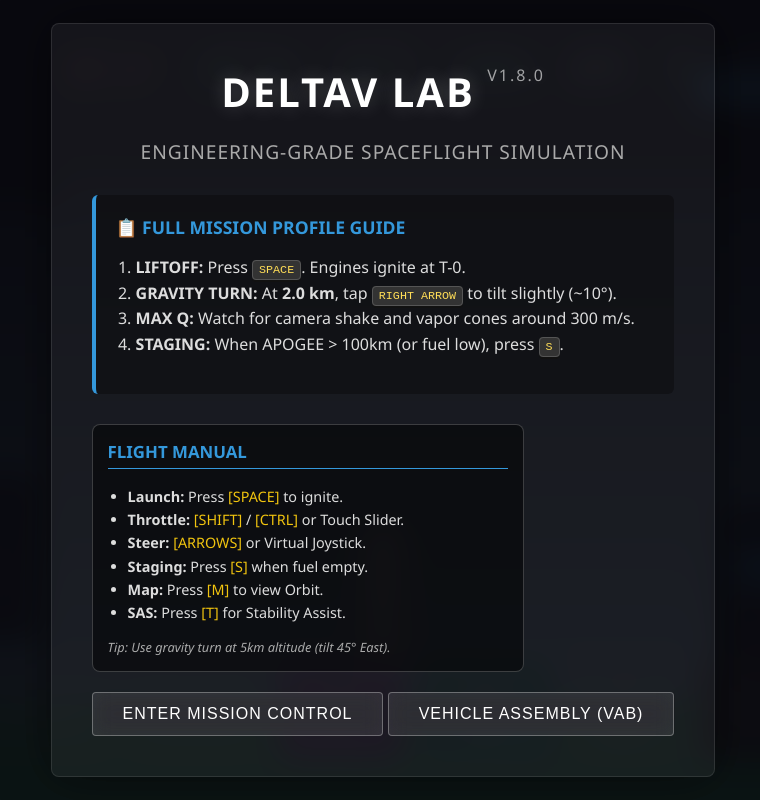
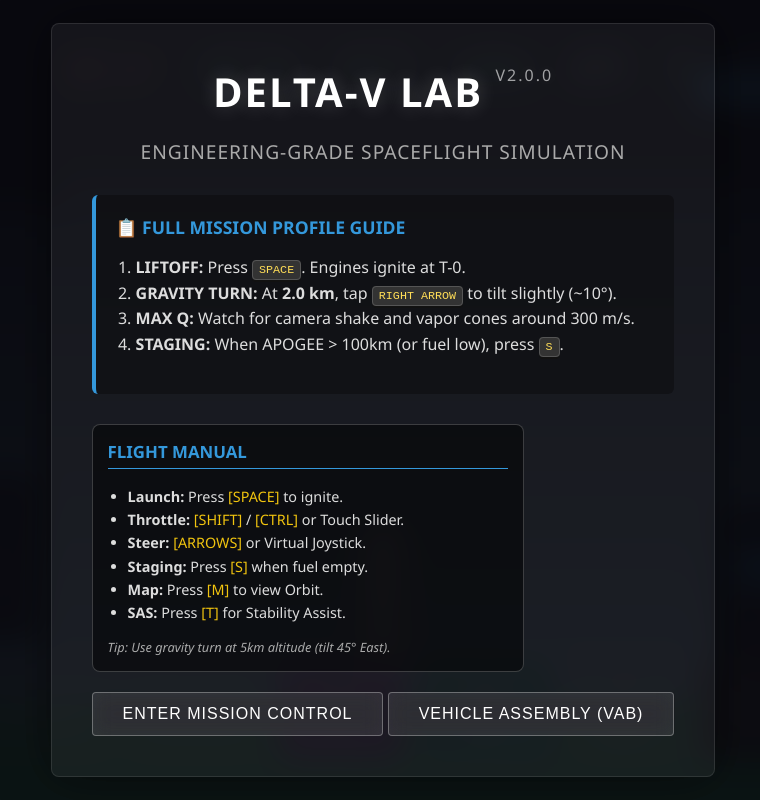
Before and after one commit to DhaatuTheGamer/professional-rocket-launch-simulation, a website with bundled scripts: page index.html in a window 1280 px wide. Shown: the top 800 px of the page, without its empty margins (257-1017 px from the left). Built offline with nearby package versions, Linux system fonts and the light colour scheme; files whose address does not match are found by name.

Commit message:
minor fix

```diff
--- a/index.html
+++ b/index.html
@@ -15,8 +15,8 @@
 
     <div id="splash-screen">
         <div class="content">
-            <h1>DeltaV Lab <span
-                    style="font-size: 0.4em; vertical-align: text-top; opacity: 0.6; font-weight: normal;">v1.8.0</span>
+            <h1>Delta-V Lab <span
+                    style="font-size: 0.4em; vertical-align: text-top; opacity: 0.6; font-weight: normal;">v2.0.0</span>
             </h1>
             <p class="subtitle">Engineering-Grade Spaceflight Simulation</p>
 
```
